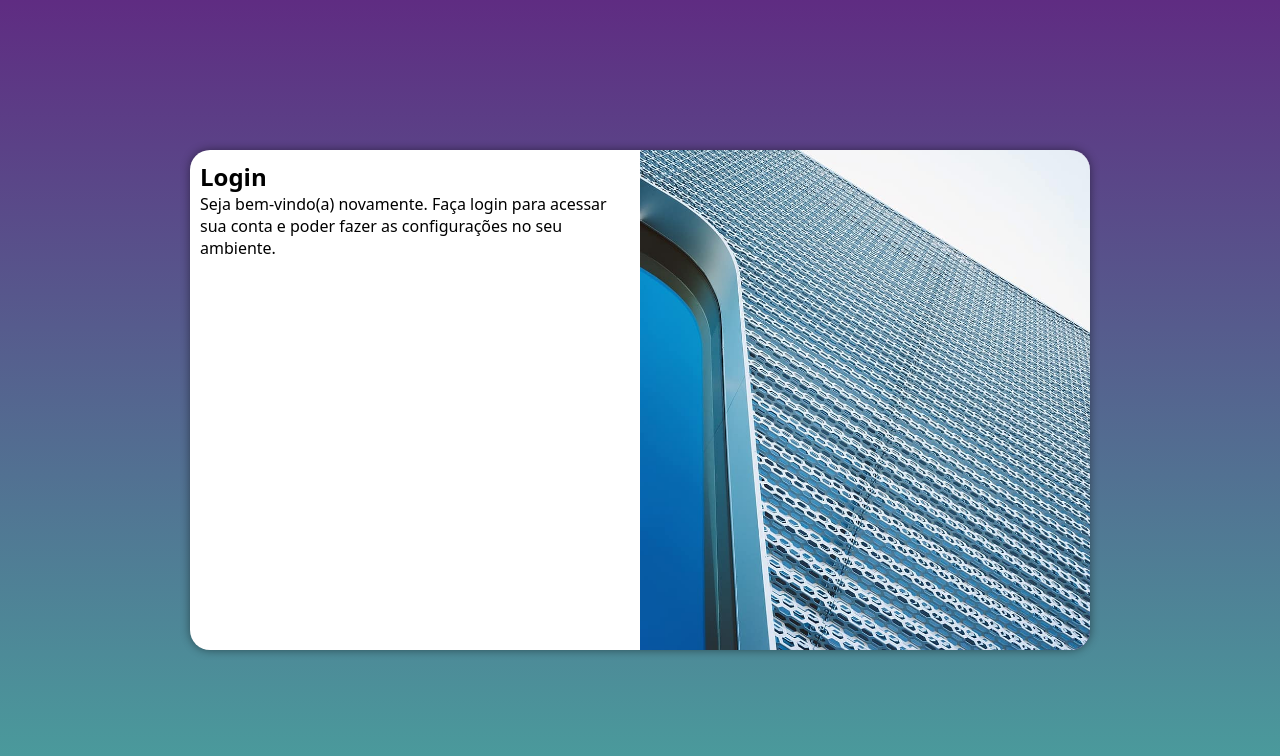
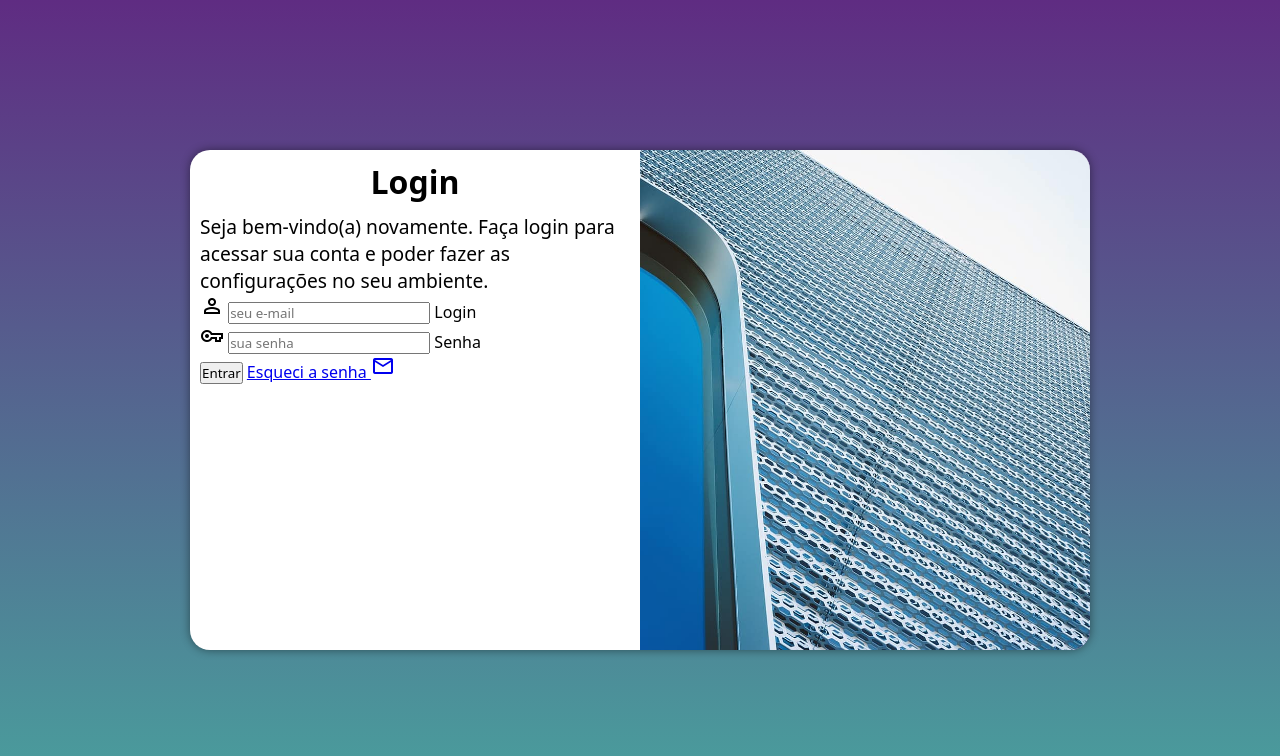
Before and after one commit to AndreKvlh/projeto-login, a plain HTML site: page index.html in a window 1280 px wide. Drawn offline with nearby package versions, Linux system fonts and the light colour scheme.

Commit message:
Criação do formulário com aula

```diff
--- a/estilos/media-query.css
+++ b/estilos/media-query.css
@@ -46,4 +46,12 @@
         float: left;
         width: 50%;
     }
+
+    #formulario h1 {
+        font-size: 2em;
+    }
+
+    #formulario p {
+        font-size: 1.2em;
+    }
 }
--- a/estilos/style.css
+++ b/estilos/style.css
@@ -55,3 +55,12 @@
 #formulario {
     padding: 10px;
 }
+
+#formulario h1 {
+    text-align: center;
+    margin-bottom: 10px;
+}
+
+#formulario p {
+    font-size: 0.8em;
+}
--- a/index.html
+++ b/index.html
@@ -17,8 +17,21 @@
             <div id="formulario">
                 <h1>Login</h1>
                 <p>Seja bem-vindo(a) novamente. Faça login para acessar sua conta e poder fazer as configurações no seu ambiente.</p>
-                <form action="login.php" method="post">
-
+                <form action="login.php" method="post" autocomplete="on">
+                    <div class="campo">
+                        <span class="material-symbols-outlined">person</span>
+                        <input type="email" name="login" id="ilogin" placeholder="seu e-mail" autocomplete="email" required maxlength="30">
+                        <label for="ilogin">Login</label>
+                    </div>
+                    <div class="campo">
+                        <span class="material-symbols-outlined">vpn_key</span>
+                        <input type="password" name="senha" id="isenha" placeholder="sua senha" autocomplete="current-password" required minlength="8" maxlength="20">
+                       <label for="isenha">Senha</label>
+                    </div>
+                    <input type="submit" value="Entrar">
+                    <a href="esqueci.html">
+                        Esqueci a senha <span class="material-symbols-outlined">mail</span>
+                    </a>
                 </form>
             </div>
         </section>
```
